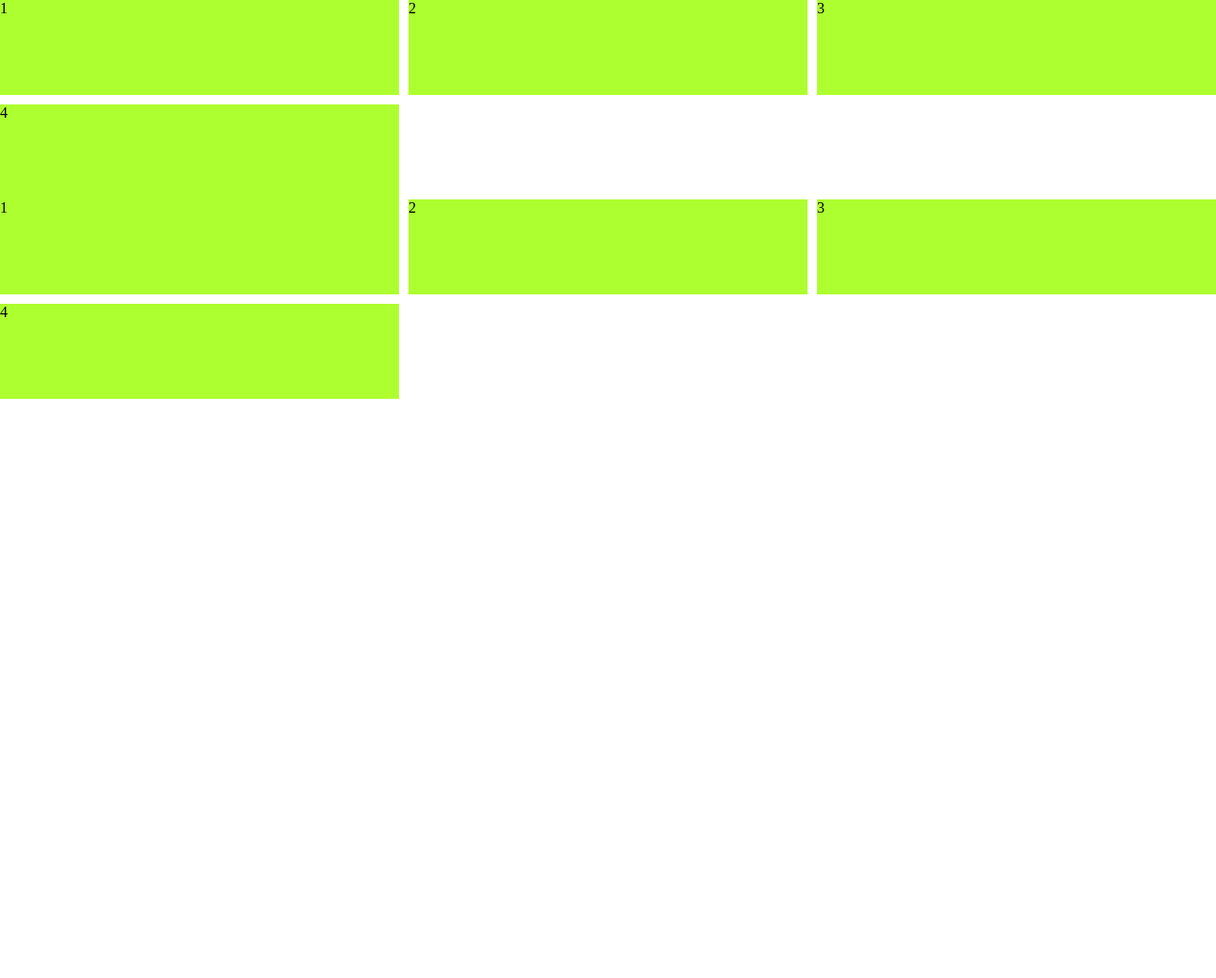
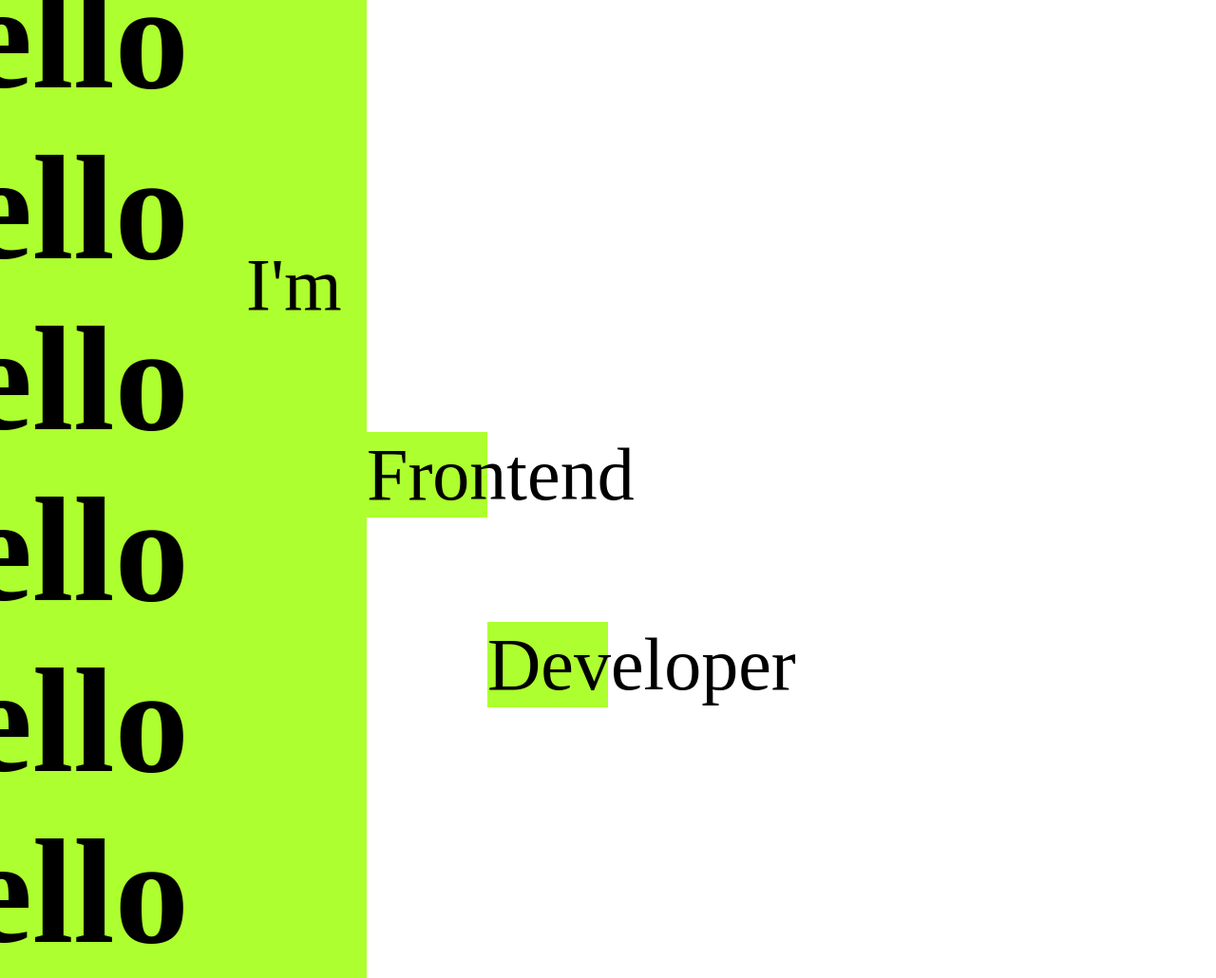
Before and after one commit to developermickey/Grid-Learning, a plain HTML site: page index.html in a window 1280 px wide. Shown: the whole page at 95% size. Before the commit the page ends 800 px from the top, so only its background shows below. Drawn offline with Linux system fonts and the light colour scheme.

Commit message:
Grid Define Well

```diff
--- a/index.html
+++ b/index.html
@@ -11,20 +11,21 @@
 <body>
 
     <div class="grid-container">
-        <div class="grid-item">1</div>
-        <div class="grid-item">2</div>
-        <div class="grid-item">3</div>
-        <div class="grid-item">4</div>
+        <div class="grid-item one">
+            <h1>hello</h1>
+            <h1>hello</h1>
+            <h1>hello</h1>
+            <h1>hello</h1>
+            <h1>hello</h1>
+            <h1>hello</h1>
+            <h1>hello</h1>
+        </div>
+        <div class="grid-item two">I'm</div>
+        <div class="grid-item three">Frontend</div>
+        <div class="grid-item four">Developer</div>
 
     </div>
 
-    <div class="grid-container">
-        <div class="grid-item">1</div>
-        <div class="grid-item">2</div>
-        <div class="grid-item">3</div>
-        <div class="grid-item">4</div>
-
-    </div>
 
 </body>
 
--- a/style.css
+++ b/style.css
@@ -9,24 +9,61 @@ html, body {
     background-color: #ffffff;
 }
 .grid-container {
-    display: grid;
-    grid-template-columns: repeat(3, 1fr);
-    grid-template-rows: 1fr 1fr ;
-    grid-gap: 10px;
+   /* display: grid;
+   grid-template-columns: repeat(2, 1fr);
+   gap: 1rem 1rem; */
 
-}
-
-.grid-item {
-    height:100px;
-    background: greenyellow;
+   display: grid;
+   /* grid-template-columns: auto auto auto auto; */
+   grid-template-columns: repeat(12, 127px);
+   grid-template-rows:repeat(4, 200px);
+   justify-content: center;
+   align-items: center;
 }
 
 
-@media (max-width: 768px) {
-    .grid-container {
-        display: grid;
-        grid-template-columns: repeat(1, 1fr);
-        grid-gap: 10px;
 
-    }
+
+
+
+
+/*
+.one {
+ grid-row-start: 3;
+ grid-row-end: 5;
+} */
+
+
+
+
+.grid-item {
+    background: greenyellow;
+    font-size: 78px;
 }
+
+
+
+.one {
+    /* grid-column-start: 2;
+    grid-column-end: 4; */
+    grid-column: 1/5;
+    grid-row: 1/5;
+}
+.two {
+    grid-row-start: 2;
+    grid-row-end: 3;
+    grid-column-start: 4;
+    grid-column-end: 4;
+}
+
+.three {
+    grid-row-start: 3;
+    grid-row-end: 4;
+    grid-column-start: 5;
+    grid-column-end: 6;
+}
+.four {
+    grid-row-start: 4;
+    grid-row-end: 5;
+    grid-column-start: 6;
+}
```
